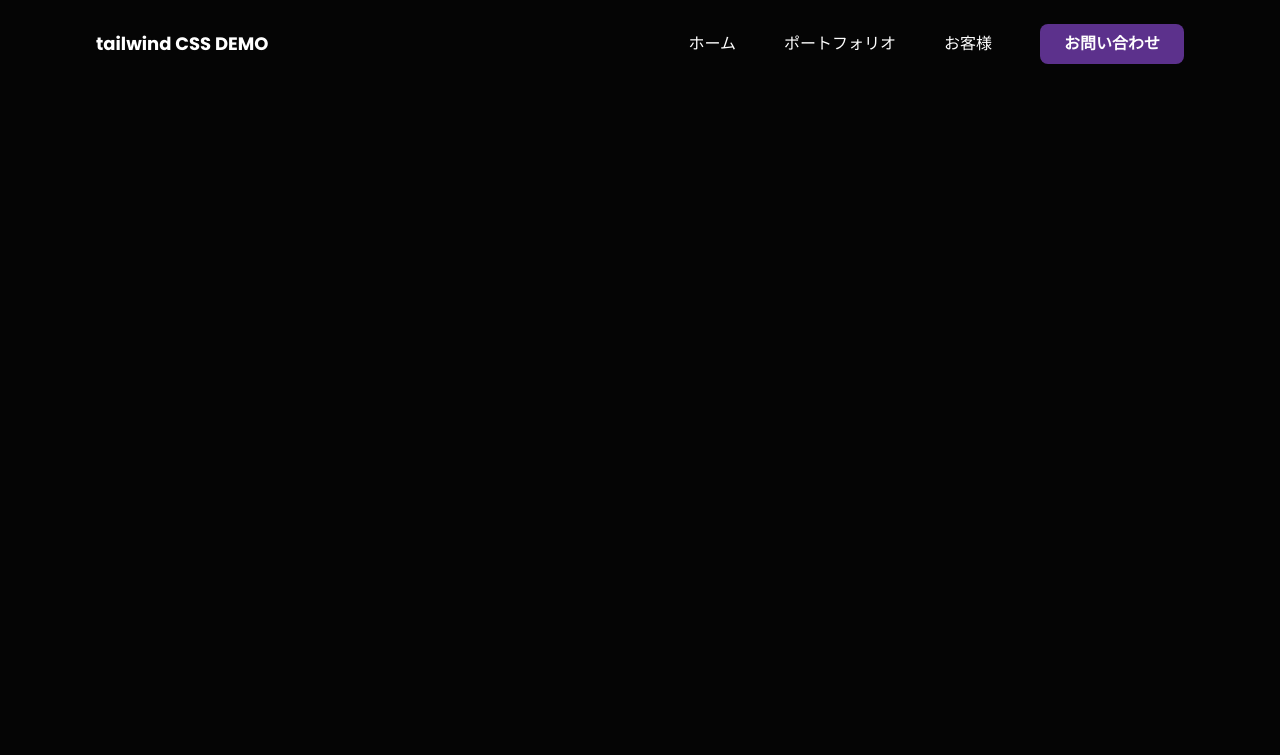
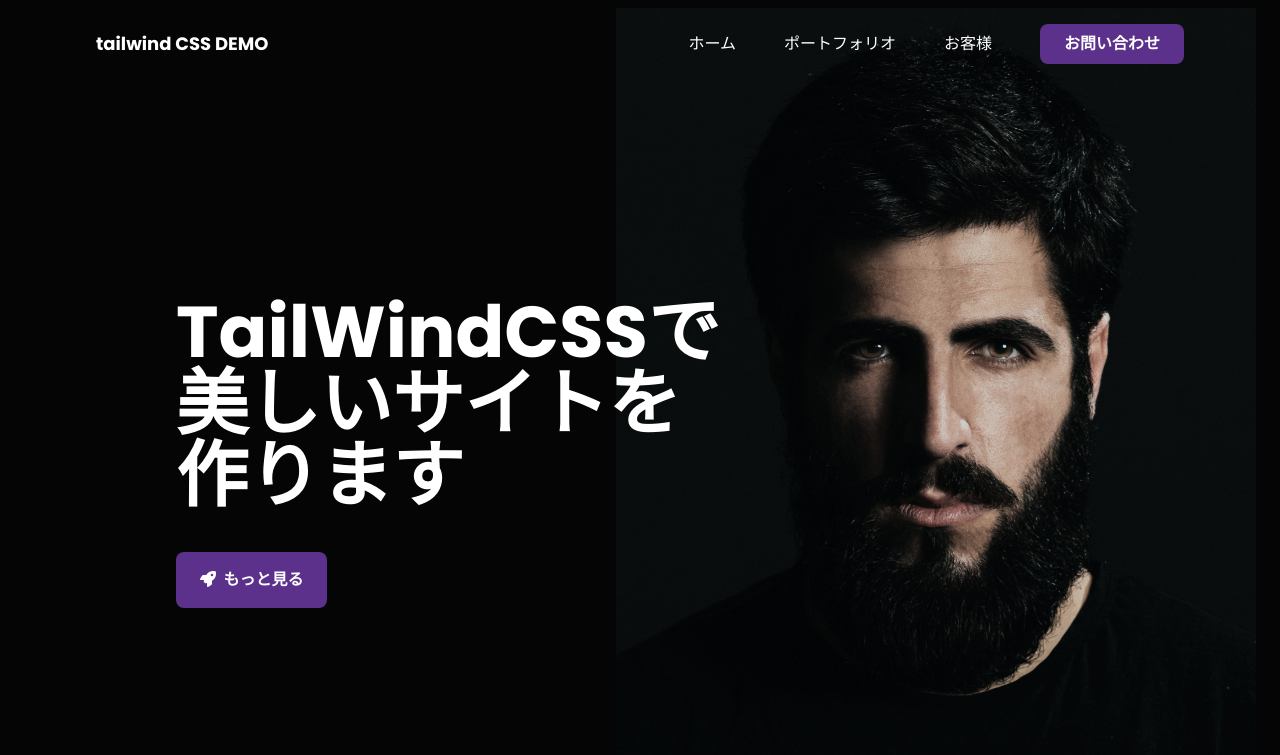
Before and after one commit to r-someya0618/tailwind-css-learning, a website: page src/index.html in a window 1280 px wide. Drawn offline with Linux system fonts and the light colour scheme.

Commit message:
MV追加

```diff
--- a/src/index.html
+++ b/src/index.html
@@ -56,5 +56,36 @@
         </div>
       </div>
     </header>
+    <!-- KV -->
+    <div
+      id="home"
+      class="container mt-16 flex justify-between items-center mx-auto px-8 md:px-14 lg:px-24 w-full"
+    >
+      <div class="flex flex-wrap md:flex-nowrap">
+        <div
+          class="md:my-36 lg:ml-20 justify-center md:justify-start mx-auto max-w-xl flex flex-wrap"
+        >
+          <h1
+            class="font-bold text-5xl text-center md:text-left lg:text-7xl md:text-6xl"
+          >
+            TailWindCSSで<br />
+            美しいサイトを
+            <br />
+            作ります
+          </h1>
+          <button
+            class="mt-10 px-6 py-4 bg-theme font-bold rounded-lg hover:bg-purple-600 duration-300 lg:px-6"
+          >
+            <i class="fa-solid fa-rocket mr-1"></i>
+            <span>もっと見る</span>
+          </button>
+        </div>
+        <img
+          src="./images/human.jpg"
+          alt="image"
+          class="md:absolute lg:top-2 lg:light-52 md:w-3/5 lg:w-3/6 w-10/12 mt-12 md:mt-0 right-6 mx-auto -z-10"
+        />
+      </div>
+    </div>
   </body>
 </html>
```
Also changed, not shown: dist/output.css, src/images/human.jpg (added), src/images/portfolio1.jpg (added), src/images/portfolio2.jpg (added), src/images/portfolio3.jpg (added), src/images/portfolio4.jpg (added), src/images/portfolio5.jpg (added), src/images/portfolio6.jpg (added).
